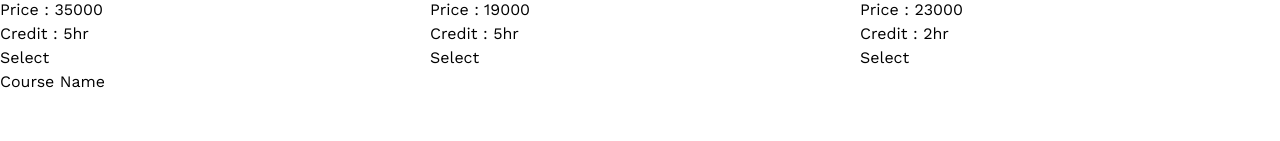
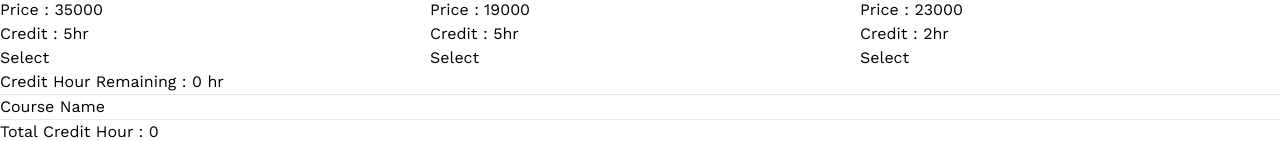
Before and after one commit to rifat-sarker/my-course-registration, a React (Vite) app: page / in a window 1280 px wide. Shown: the part 1354-1495 px from the top of the page. Before the commit the page ends 1448 px from the top, so only its background shows below. Built offline with nearby package versions, Linux system fonts and the light colour scheme.

Commit message:
total credit hour,remaining hour,conditon added

```diff
--- a/public/courses.json
+++ b/public/courses.json
@@ -64,7 +64,7 @@
         "details": "This course is designed to provide a comprehensive understanding of database management using MySQL."
     },
     {
-        "id" : 9,
+        "id" : 1,
         "img": "https://i.ibb.co/3BdNQX6/Rectangle-2-6.png",
         "course_name": "Problem-Solving Part",
         "credit": 2,
--- a/src/App.jsx
+++ b/src/App.jsx
@@ -1,4 +1,3 @@
-
 import { useState } from 'react'
 import './App.css'
 import Courses from './components/Courses/Courses'
@@ -6,25 +5,49 @@ import Selected from './components/Selected/Selected'
 
 function App() {
   const [selected , setSelected] = useState([]);
+  const [totalCredit, setTotalCredit] = useState(0);
+  const [remaining, setRemaining] = useState(0)
 
+  const handleSelectedCourses = (course,id) =>{
+    const isExist = selected.filter(item => item.id == course.id)
 
-  const handleSelectedCourses = course =>{
-    const newSelectedCourses = [...selected, course];
-    // console.log(newSelectedCourses);
-    setSelected(newSelectedCourses);
+    let totalCredit = course.credit;
+
+    if(!isExist){
+      return alert('alread added')
+    }
+    else{
+      selected.forEach(item => {
+        totalCredit = totalCredit + item.credit
+      })
+      const totalRemaining = 20 - totalCredit;
+
+      if(totalCredit > 20){
+        return alert('credit not available')
+      }
+      else{
+        setTotalCredit(totalCredit)
+        setRemaining(totalRemaining)
+        const newSelectedCourses = [...selected, course];
+        setSelected(newSelectedCourses);
+      }
+    }
   }
 
   return (
     <>
-
       <h1 className='text-3xl text-center my-4 '>Course Registration</h1>
       <div className='flex mt-8'>
           <Courses
             handleSelectedCourses={handleSelectedCourses}
+            remaining={remaining}
+            totalCredit= {totalCredit}
           ></Courses>
-          <Selected selected={selected}></Selected>
+          <Selected selected={selected}
+            remaining={remaining}
+            totalCredit= {totalCredit}
+          ></Selected>
       </div>
-
     </>
   )
 }
--- a/src/components/Course/Course.jsx
+++ b/src/components/Course/Course.jsx
@@ -5,11 +5,11 @@ const Course = ({course, handleSelectedCourses}) => {
     return (
         <div className="w-2/3">
 
-            <div className='border-white-700 border mx-4 rounded-lg w-80 h-96 '>
+            <div className='border-white-700 border mx-4 rounded-lg w-80 h-full '>
                <div className='p-4'>
                     <img className='mb-3' src={img} alt="" />
                     <h3 className='font-semibold'>{course_name}</h3>
-                    <p><small>{details}</small></p>
+                    <p className='text-justify'><small>{details}</small></p>
                     <div className="flex py-2 justify-between">
                         <p>Price : {price} </p>
                         <p className="ml-3">Credit : {credit}hr </p>
--- a/src/components/Courses/Courses.jsx
+++ b/src/components/Courses/Courses.jsx
@@ -14,8 +14,8 @@ const Courses = ({handleSelectedCourses}) => {
         <div className=" course">
 
             {
-                courses.map(course => <Course
-                    key={course.id}
+                courses.map((course, idx) => <Course
+                    key={idx}
                     course={course}
                     handleSelectedCourses={handleSelectedCourses}
                 ></Course>)
--- a/src/components/Select/Select.jsx
+++ b/src/components/Select/Select.jsx
@@ -1,11 +1,10 @@
-
-
 const Select = ({select}) => {
-    const {course_name} = select;
+    const {course_name, credit} = select;
     return (
        <div>
-         <li>{course_name}</li>
+            <li>{course_name}</li>
        </div>
+
     );
 };
 
--- a/src/components/Selected/Selected.jsx
+++ b/src/components/Selected/Selected.jsx
@@ -1,13 +1,21 @@
 import Select from "../Select/Select";
 
 
-const Selected = ({selected}) => {
+const Selected = ({selected, remaining ,totalCredit}) => {
     return (
-        <div className="w-1/3 border rounded-lg p-4">
-            <h3>Course Name</h3>
+        <div className="w-1/3 h-full border rounded-lg p-4">
+            <h3 className="mb-5 text-blue-600 font-semibold">Credit Hour Remaining : {remaining}  hr</h3>
+                <hr />
+            <div className="mb-10">
+            <h3 className="my-5">Course Name</h3>
             {
-                selected.map((select,idx) => <Select key={idx} select={select}></Select>)
+                selected.map((select,idx) => <Select key={idx} select={select}
+                totalCredit ={totalCredit}
+                remaining = {remaining}
+                ></Select>)
             }
+            </div><hr />
+            <h3 className="mt-8">Total Credit Hour : {totalCredit} </h3>
         </div>
     );
 };
```
